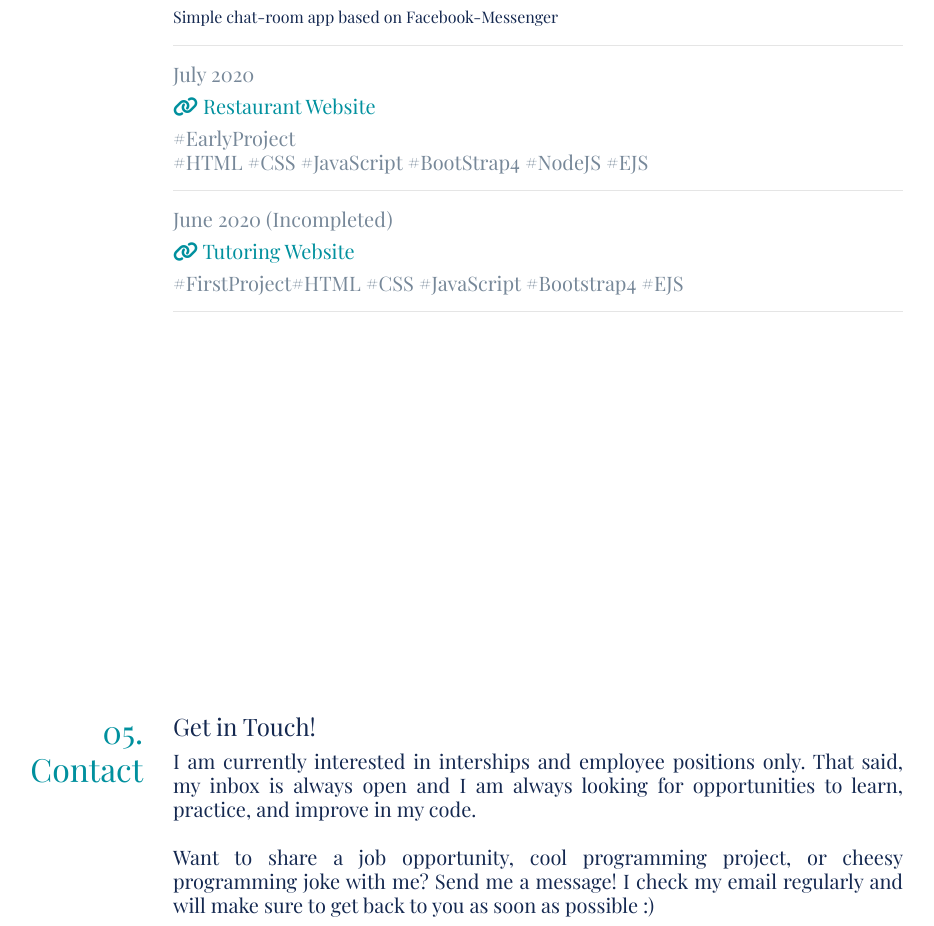
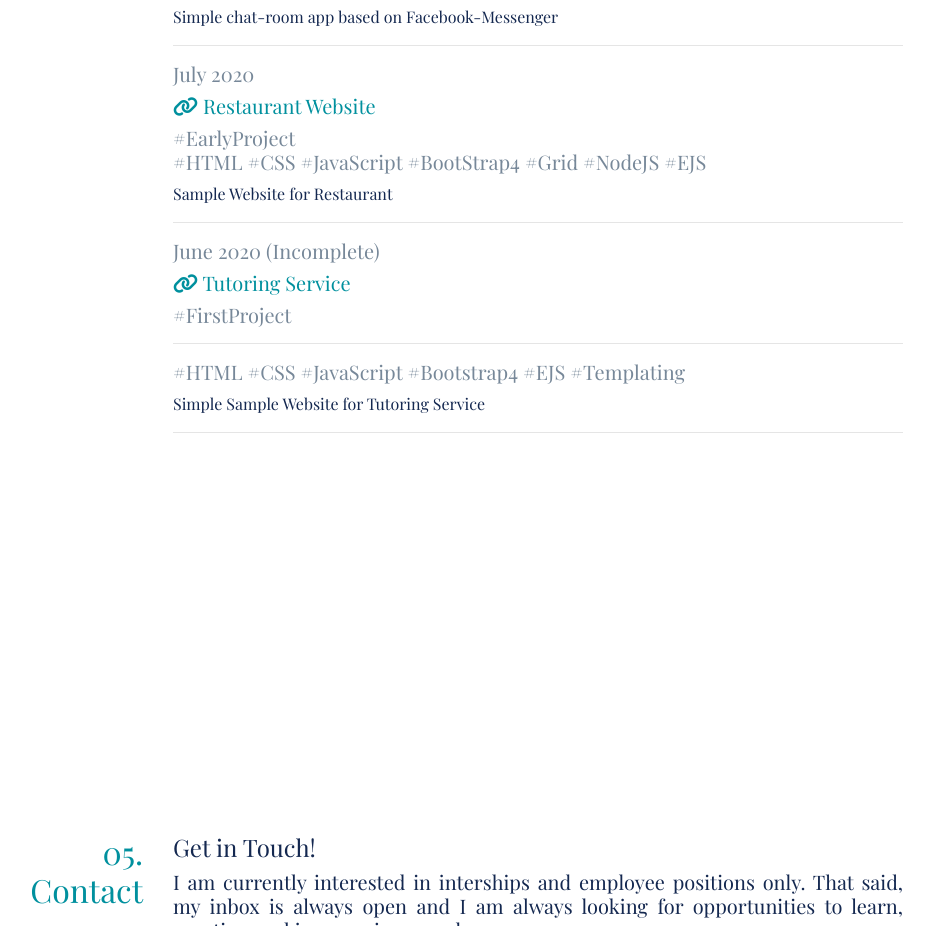
Before and after one commit to chelstay/chelstay.github.io, a plain HTML site: page index.html in a window 1280 px wide. Shown: the part 4229-5155 px from the top of the page, without its empty margins (197-1131 px from the left). Drawn offline with nearby package versions, Linux system fonts and the light colour scheme.

Commit message:
Update index.html

```diff
--- a/index.html
+++ b/index.html
@@ -141,11 +141,13 @@
           <h5>
             <span class="fas fa-link work-link"></span><a href="https://luca-in-newport.herokuapp.com/"  onclick="window.open('https://luca-in-newport.herokuapp.com/','_blank')"> Restaurant Website</a>
           </h5>
-         <h5 class="muted-text">#EarlyProject <br> #HTML #CSS #JavaScript #BootStrap4 #NodeJS #EJS</h5>
+         <h5 class="muted-text">#EarlyProject <br> #HTML #CSS #JavaScript #BootStrap4 #Grid #NodeJS #EJS</h5>
+          <p>Sample Website for Restaurant</p>
           <hr>
-           <h5 class="muted-text"> June 2020 (Incompleted)</h5>
-          <h5><span class="fas fa-link work-link"></span><a href="https://aqueous-spire-15175.herokuapp.com/" onclick="window.open('https://aqueous-spire-15175.herokuapp.com/','_blank')"> Tutoring Website</a></h5>
-          <h5 class="muted-text">#FirstProject#HTML #CSS #JavaScript #Bootstrap4 #EJS</h5>
+           <h5 class="muted-text"> June 2020 (Incomplete)</h5>
+          <h5><span class="fas fa-link work-link"></span><a href="https://aqueous-spire-15175.herokuapp.com/" onclick="window.open('https://aqueous-spire-15175.herokuapp.com/','_blank')"> Tutoring Service </a></h5>
+          <h5 class="muted-text">#FirstProject <hr>#HTML #CSS #JavaScript #Bootstrap4 #EJS #Templating</h5>
+          <p>Simple Sample Website for Tutoring Service</p>
           <hr>
           <div class=" d-md-block d-lg-none">
                 <span class="fab fa-github work-link"></span><a href="https://github.com/chelstay" onclick="window.open('https://github.com/chelstay','_blank')"> View Github</a></p>
```
